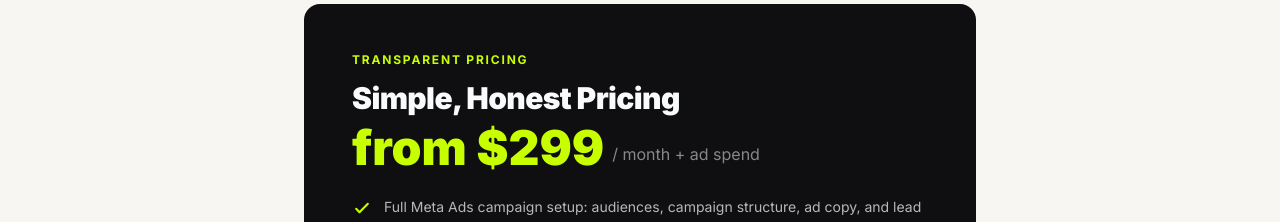
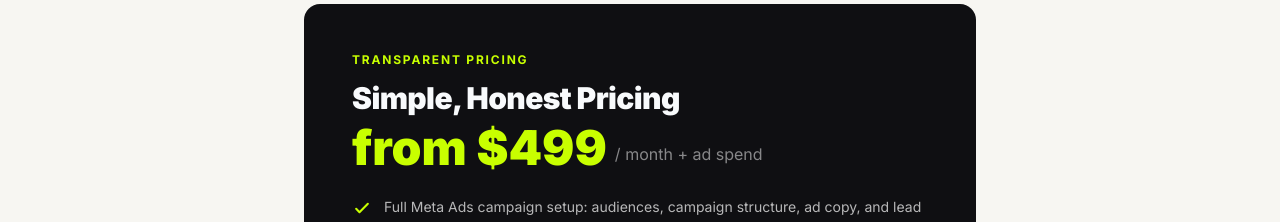
Before and after one commit to shaheertiger/OnlineMarketingAgency, a Next.js app: page /social-media-marketing-agency in a window 1280 px wide. Shown: the part 4800-5022 px from the top of the page. Built offline with nearby package versions, Linux system fonts and the light colour scheme.

Commit message:
Update pricing to $499/month: social media, GBP, local SEO, about, contractor, blog pages

```diff
--- a/app/social-media-marketing-agency/page.tsx
+++ b/app/social-media-marketing-agency/page.tsx
@@ -5,7 +5,7 @@ import ServicePageTemplate from '@/components/ServicePageTemplate'
 export const metadata: Metadata = {
   title: 'Facebook Ads Management Canada | Instagram Ads Agency | OMA Digital',
   description:
-    'Facebook Ads management for Canadian local businesses — drive more customers with Meta advertising. Instagram ads, retargeting, lead campaigns. From $299/month. Free audit.',
+    'Facebook Ads management for Canadian local businesses — drive more customers with Meta advertising. Instagram ads, retargeting, lead campaigns. From $499/month. Free audit.',
   alternates: { canonical: 'https://onlinemarketingagency.ca/social-media-marketing-agency' },
   keywords: [
     'Facebook Ads management Canada',
@@ -15,13 +15,13 @@ export const metadata: Metadata = {
   openGraph: {
     title: 'Facebook Ads Management Canada | Instagram Ads Agency | OMA Digital',
     description:
-      'Facebook Ads management for Canadian local businesses — drive more customers with Meta advertising. Instagram ads, retargeting, lead campaigns. From $299/month. Free audit.',
+      'Facebook Ads management for Canadian local businesses — drive more customers with Meta advertising. Instagram ads, retargeting, lead campaigns. From $499/month. Free audit.',
     url: 'https://onlinemarketingagency.ca/social-media-marketing-agency',
   },
   twitter: {
     title: 'Facebook Ads Management Canada | Instagram Ads Agency | OMA Digital',
     description:
-      'Facebook Ads management for Canadian local businesses — drive more customers with Meta advertising. Instagram ads, retargeting, lead campaigns. From $299/month. Free audit.',
+      'Facebook Ads management for Canadian local businesses — drive more customers with Meta advertising. Instagram ads, retargeting, lead campaigns. From $499/month. Free audit.',
   },
 }
 
@@ -65,7 +65,7 @@ const faqSchema = {
       name: 'How much should I budget for Facebook Ads as a local business in Canada?',
       acceptedAnswer: {
         '@type': 'Answer',
-        text: 'For local businesses in Canada, a starting budget of $300–$1,000 per month in ad spend is typical. We recommend a minimum of $500 per month to give the Meta algorithm enough data to optimize your campaigns. We will recommend a specific budget based on your business and goals after your free audit.',
+        text: 'For local businesses in Canada, a starting budget of $300–1,000 per month in ad spend is typical. We recommend a minimum of $500 per month to give the Meta algorithm enough data to optimize your campaigns. We will recommend a specific budget based on your business and goals after your free audit.',
       },
     },
     {
@@ -261,7 +261,7 @@ export default function SocialMediaPage() {
           },
         ]}
         pricing={{
-          price: 'from $299',
+          price: 'from $499',
           period: '/ month + ad spend',
           bullets: [
             'Full Meta Ads campaign setup: audiences, campaign structure, ad copy, and lead forms',
@@ -315,7 +315,7 @@ export default function SocialMediaPage() {
           {
             question: 'How much should I budget for Facebook Ads as a local business in Canada?',
             answer:
-              'For local businesses in Canada, a starting budget of $300–$1,000 per month in ad spend is typical. We recommend a minimum of $500 per month to give the Meta algorithm enough data to optimize your campaigns. We will recommend a specific budget based on your business and goals after your free audit.',
+              'For local businesses in Canada, a starting budget of $300–1,000 per month in ad spend is typical. We recommend a minimum of $500 per month to give the Meta algorithm enough data to optimize your campaigns. We will recommend a specific budget based on your business and goals after your free audit.',
           },
           {
             question: 'Do you manage Instagram Ads as well as Facebook Ads?',
```
